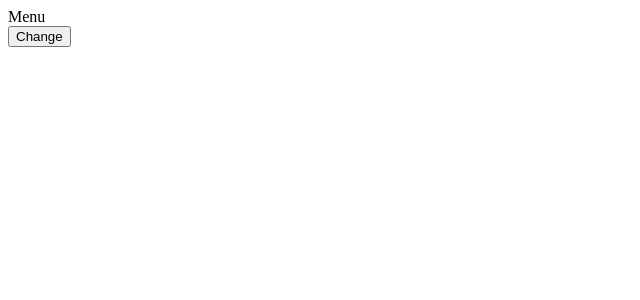
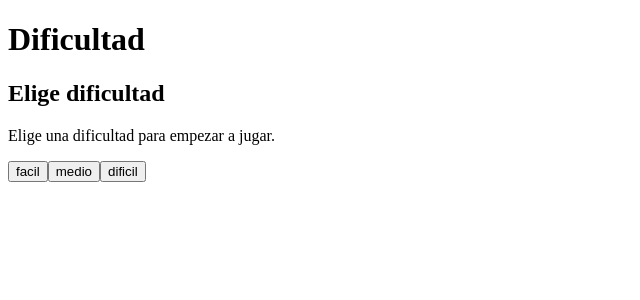
Before and after one commit to FerRomMu/React-QuizzApp-UsingApiRest, a React (Create React App) app: page / in a window 1280 px wide. Shown: the top 300 px of the page, without its empty margins (0-640 px from the left). Built offline with nearby package versions, Linux system fonts and the light colour scheme.

Commit message:
Se agregaron contexts (dificultad y quizz), se agregaron componentes atomicos, se comenzo a manejar los containers.

```diff
--- a/src/App.js
+++ b/src/App.js
@@ -1,18 +1,19 @@
-import { useState } from 'react';
+import { useContext, useState } from 'react';
 import Menu from './containers/menu/Menu';
 import Questions from './containers/questions/Questions';
 import Results from './containers/results/Results';
+import DifficultyContext from './context/DifficultyContext'
 
 function App() {
-  const [container, setContainer] = useState(0)
-  const nextContainer = container === 2? 0 : container+1
+  const { difficulty } = useContext(DifficultyContext)
+  const hasEnded = false
+  console.log(difficulty)
 
   return (
     <div>
-      { !container? <Menu/> : null }
-      { container === 1? <Questions/> : null }
-      { container === 2? <Results/> : null }
-      <button onClick={ () => setContainer(nextContainer)}>Change</button>
+      { !difficulty? <Menu/> : null }
+      { difficulty && !hasEnded? <Questions/> : null }
+      { difficulty && hasEnded? <Results/> : null }
     </div>
   );
 }
--- /dev/null
+++ b/src/componentes/atoms/Option.jsx
@@ -0,0 +1,9 @@
+const OptionQuizz = ({ option, action }) => {
+    return (
+        <button onClick={ action }>
+            { option }
+        </button>
+    )
+}
+
+export default OptionQuizz
--- /dev/null
+++ b/src/componentes/atoms/Subtitle.jsx
@@ -0,0 +1,9 @@
+const Subtitle = ({ subtitle }) => {
+    return (
+        <h2>
+            { subtitle }
+        </h2>
+    )
+}
+
+export default Subtitle
--- /dev/null
+++ b/src/componentes/atoms/TextInfo.jsx
@@ -0,0 +1,9 @@
+const TextInfo = ({ text }) => {
+    return (
+        <p>
+            { text }
+        </p>
+    )
+}
+
+export default TextInfo
--- /dev/null
+++ b/src/componentes/atoms/Title.jsx
@@ -0,0 +1,9 @@
+const Title = ({ title }) => {
+    return (
+        <h1>
+            { title }
+        </h1>
+    )
+}
+
+export default Title
--- a/src/containers/menu/Menu.jsx
+++ b/src/containers/menu/Menu.jsx
@@ -1,8 +1,20 @@
+import { useContext } from "react"
+import OptionQuizz from "../../componentes/atoms/Option"
+import Subtitle from "../../componentes/atoms/Subtitle"
+import TextInfo from "../../componentes/atoms/TextInfo"
+import Title from "../../componentes/atoms/Title"
+import DifficultyContext from "../../context/DifficultyContext"
+
 const Menu = () => {
+    const tempOp = ["facil", "medio", "dificil"]
+    const { setDifficultyContext } = useContext(DifficultyContext)
     return (
-        <div>
-            Menu
-        </div>
+        <>
+            <Title title="Dificultad"/>
+            <Subtitle subtitle="Elige dificultad"/>
+            <TextInfo text="Elige una dificultad para empezar a jugar."/>
+            { tempOp.map( op => <OptionQuizz option={op} action={ () => setDifficultyContext(op) }/>)}
+        </>
     )
 }
 
--- /dev/null
+++ b/src/context/DifficultyContext.jsx
@@ -0,0 +1,14 @@
+import { createContext, useState } from "react";
+
+const DifficultyContext = createContext()
+export default DifficultyContext
+
+export const DifficultyProvider = ({ children }) => {
+    const [difficulty, setDifficultyContext] = useState(null);
+
+    return (
+        <DifficultyContext.Provider value={{ difficulty, setDifficultyContext }}>
+            {children}
+        </DifficultyContext.Provider>
+    )
+}
--- /dev/null
+++ b/src/context/QuizzContext.jsx
@@ -0,0 +1,14 @@
+import { createContext, useState } from "react";
+
+const QuizzContext = createContext({})
+export default QuizzContext
+
+export const QuizzProvider = ({ children }) => {
+    const [quizz, setQuizzContext] = useState({});
+
+    return (
+        <QuizzContext.Provider value={{ quizz, setQuizzContext }}>
+            {children}
+        </QuizzContext.Provider>
+    )
+}
--- a/src/index.js
+++ b/src/index.js
@@ -1,10 +1,16 @@
 import React from 'react';
 import ReactDOM from 'react-dom/client';
 import App from './App';
+import { DifficultyProvider } from './context/DifficultyContext';
+import { QuizzProvider } from './context/QuizzContext';
 
 const root = ReactDOM.createRoot(document.getElementById('root'));
 root.render(
-  <React.StrictMode>
-    <App />
-  </React.StrictMode>
+  <DifficultyProvider>
+    <QuizzProvider>
+      <React.StrictMode>
+        <App />
+      </React.StrictMode>
+    </QuizzProvider>
+  </DifficultyProvider>
 );
```
